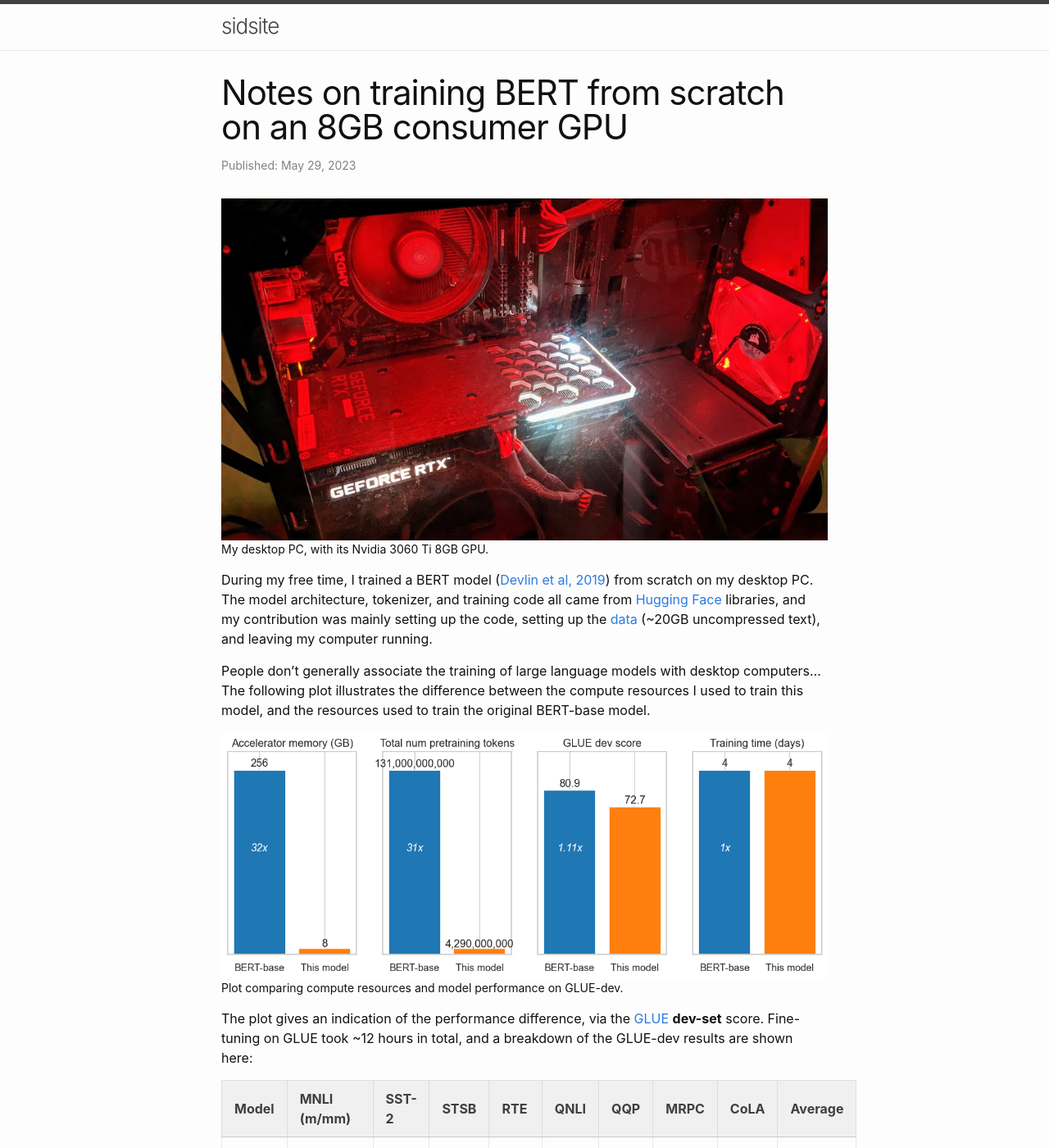
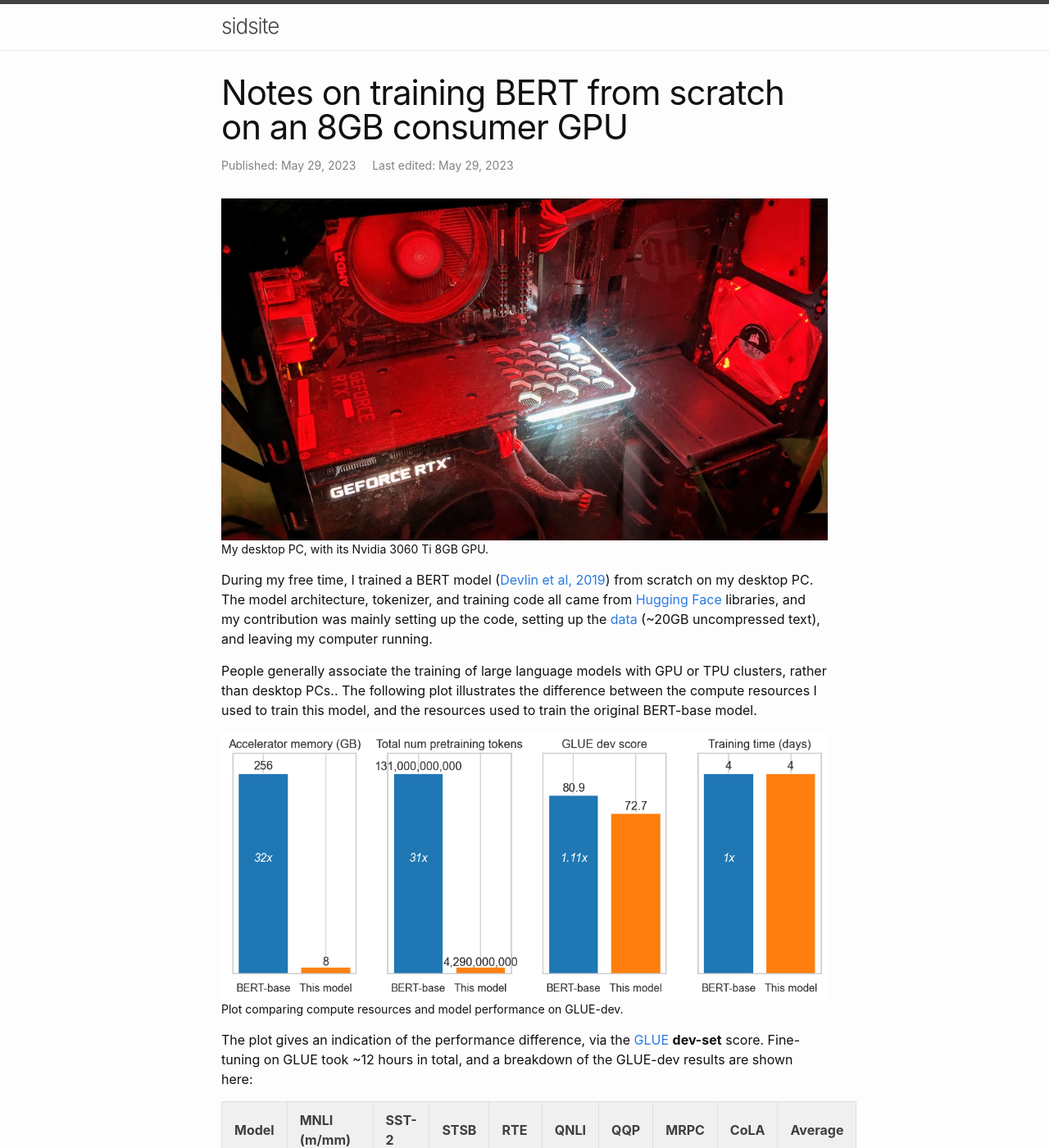
Before and after one commit to sradc/sradc.github.io, a Jekyll site: the page built from _posts/2023-05-29-bert-from-scratch.md, in a window 1280 px wide and 1400 px high. Shown: the whole window at 82% size. Built offline with Jekyll 4.4.1, drawn with Linux system fonts in a browser that asks for light colours; comment, search, counter and statistics services are not loaded.

Commit message:
slightly thinner plot and slight rewording, updated date_edited

```diff
--- a/_posts/2023-05-29-bert-from-scratch.md
+++ b/_posts/2023-05-29-bert-from-scratch.md
@@ -2,7 +2,7 @@
 layout: post
 title:  "Notes on training BERT from scratch on an 8GB consumer GPU"
 date:   2023-05-29 00:00:00 +0000
-date_edited:
+date_edited: 2023-05-29 00:00:00 +0000
 categories:
 comments: true
 ---
@@ -21,7 +21,7 @@
 
 During my free time, I trained a BERT model ([Devlin et al, 2019](https://arxiv.org/abs/1810.04805)) from scratch on my desktop PC. The model architecture, tokenizer, and training code all came from [Hugging Face](https://huggingface.co/) libraries, and my contribution was mainly setting up the code, setting up the [data](https://huggingface.co/datasets/sradc/chunked-shuffled-wikipedia20220301en-bookcorpusopen) (~20GB uncompressed text), and leaving my computer running.
 
-People don't generally associate the training of large language models with desktop computers... The following plot illustrates the difference between the compute resources I used to train this model, and the resources used to train the original BERT-base model.
+People generally associate the training of large language models with GPU or TPU clusters, rather than desktop PCs.. The following plot illustrates the difference between the compute resources I used to train this model, and the resources used to train the original BERT-base model.
 
 <p align="center">
 <figure>
```
Also changed, not shown: assets/posts/bert-from-scratch/bert_vs_this_model.png.
